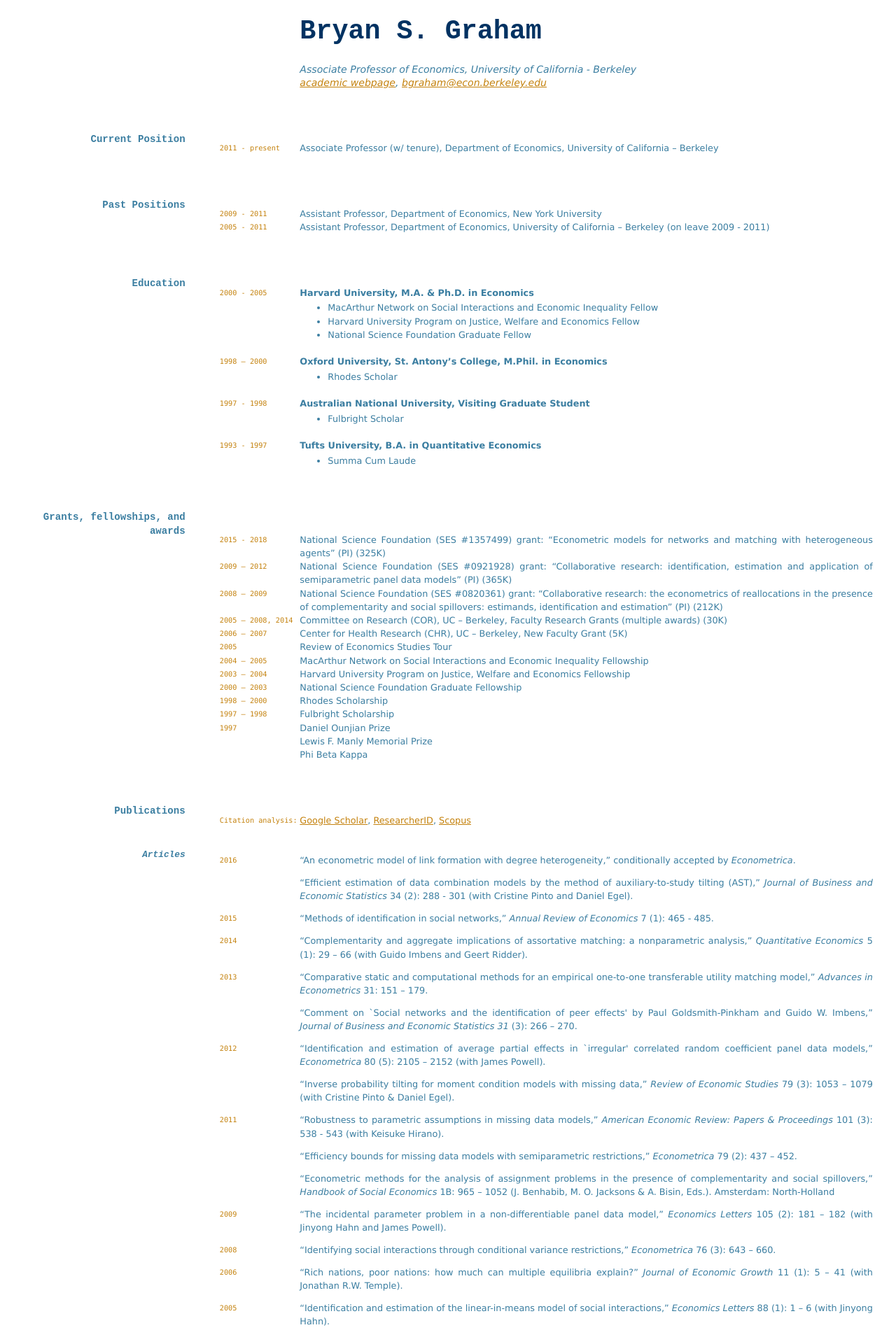
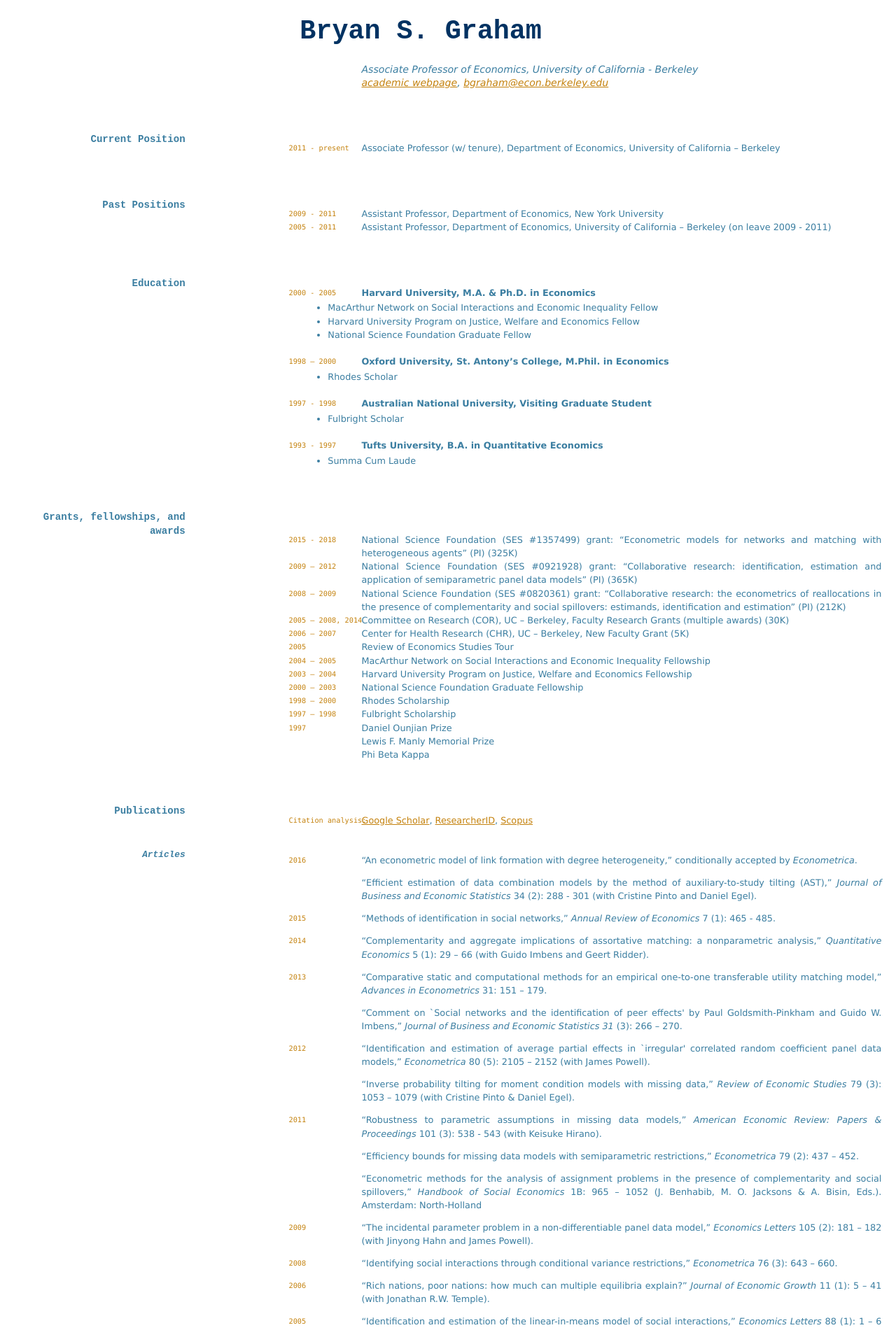
Before and after one commit to snowdj/econometrics-7, a Jekyll site: the page built from _pages/06_cv.md, in a window 1280 px wide. Shown: the top 1901 px of the page at 70% size. Built offline with Jekyll 4.4.1, drawn with Linux system fonts in a browser that asks for light colours.

Commit message:
Markdown format fix

```diff
--- a/css/cv-style.css
+++ b/css/cv-style.css
@@ -16,10 +16,10 @@
 	p {
 		color: #3B7EA1;
 		position: relative;
-		left: 33%;
+		left: 40%;
 		margin-bottom: 0.7em;
 		margin-right: 0;
-		width: 65%;
+		width: 59%;
 		text-align: justify;
 	}
 
@@ -27,7 +27,7 @@
 		font: normal normal;
 		font-size: 80%;
 		font-family: Menlo,monospace,sans-serif;
-		color:  #C4820E;								/* Web Medalist */
+		color: #C4820E;								   /* Web Medalist */
 	}
 
 	p code {
```
